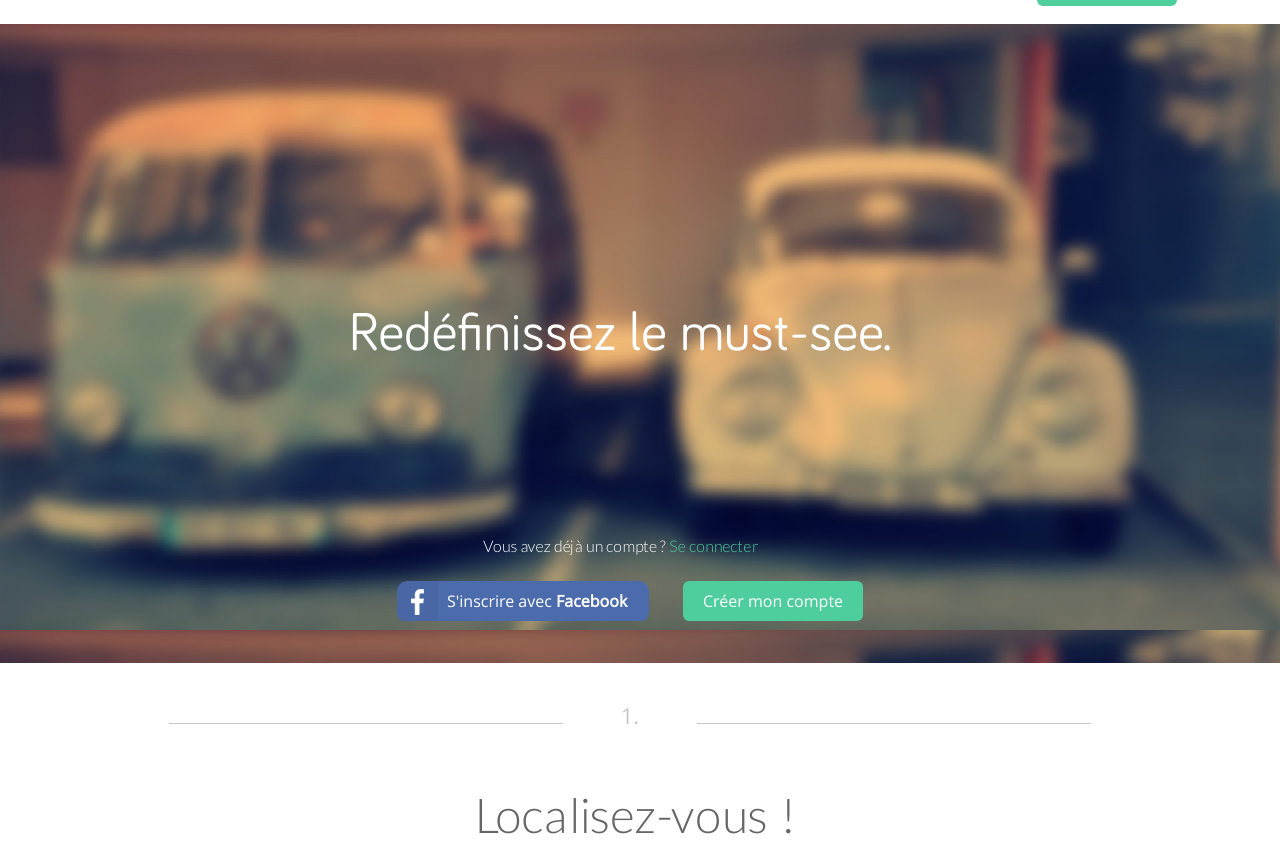
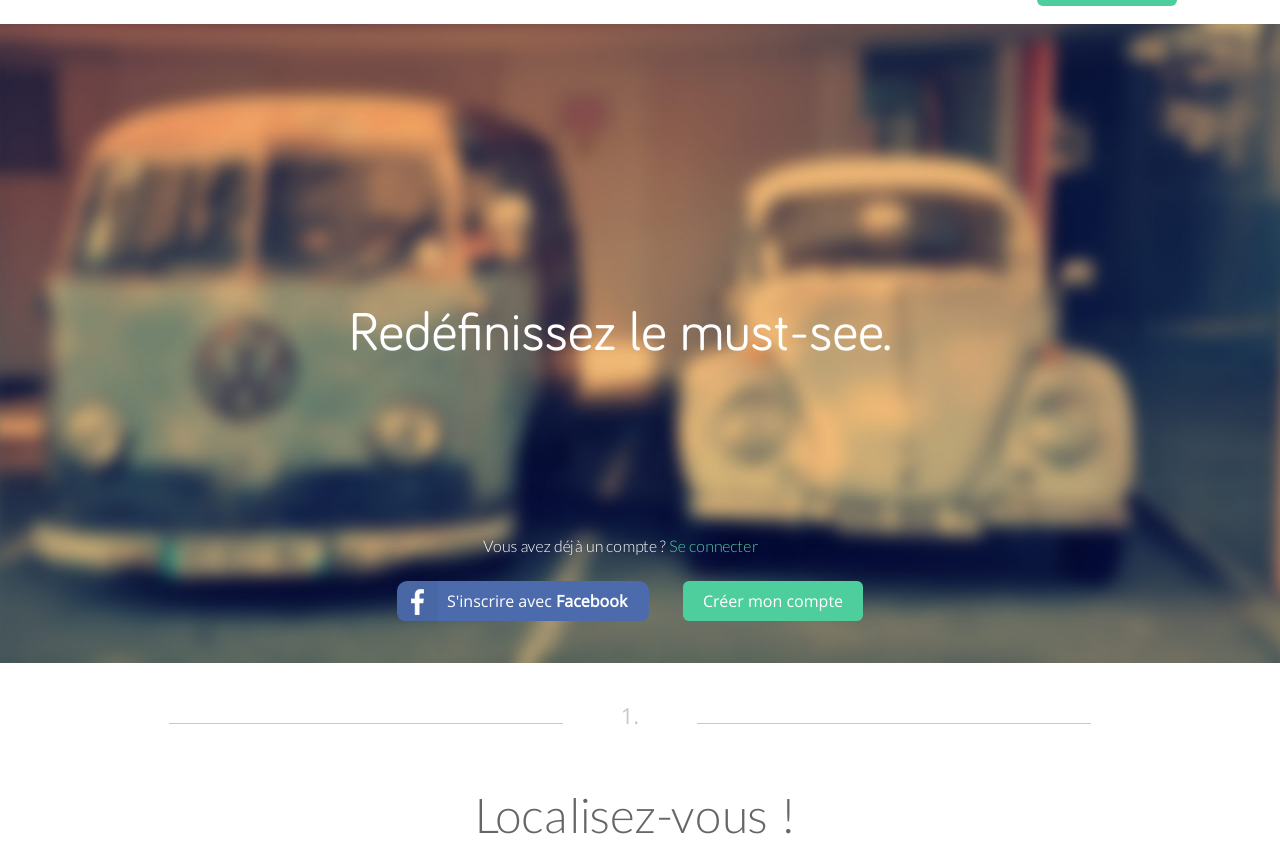
Before and after one commit to Nicolas-th/projet_html, a PHP site: page / in a window 1280 px wide. Shown: the part 42-904 px from the top of the page. Run offline with PHP 8.4, Linux system fonts and the light colour scheme.

Commit message:
correction redimension image fond

```diff
--- a/Améziane/style.css
+++ b/Améziane/style.css
@@ -110,7 +110,7 @@ img{
 #introduction{
 	/*min-height:639px;*/
 	background-image: url(images/cover.jpg);
-	background-size: 100%;
+	background-size: 100% 100%;
 }
 
 h1#intro{
```
